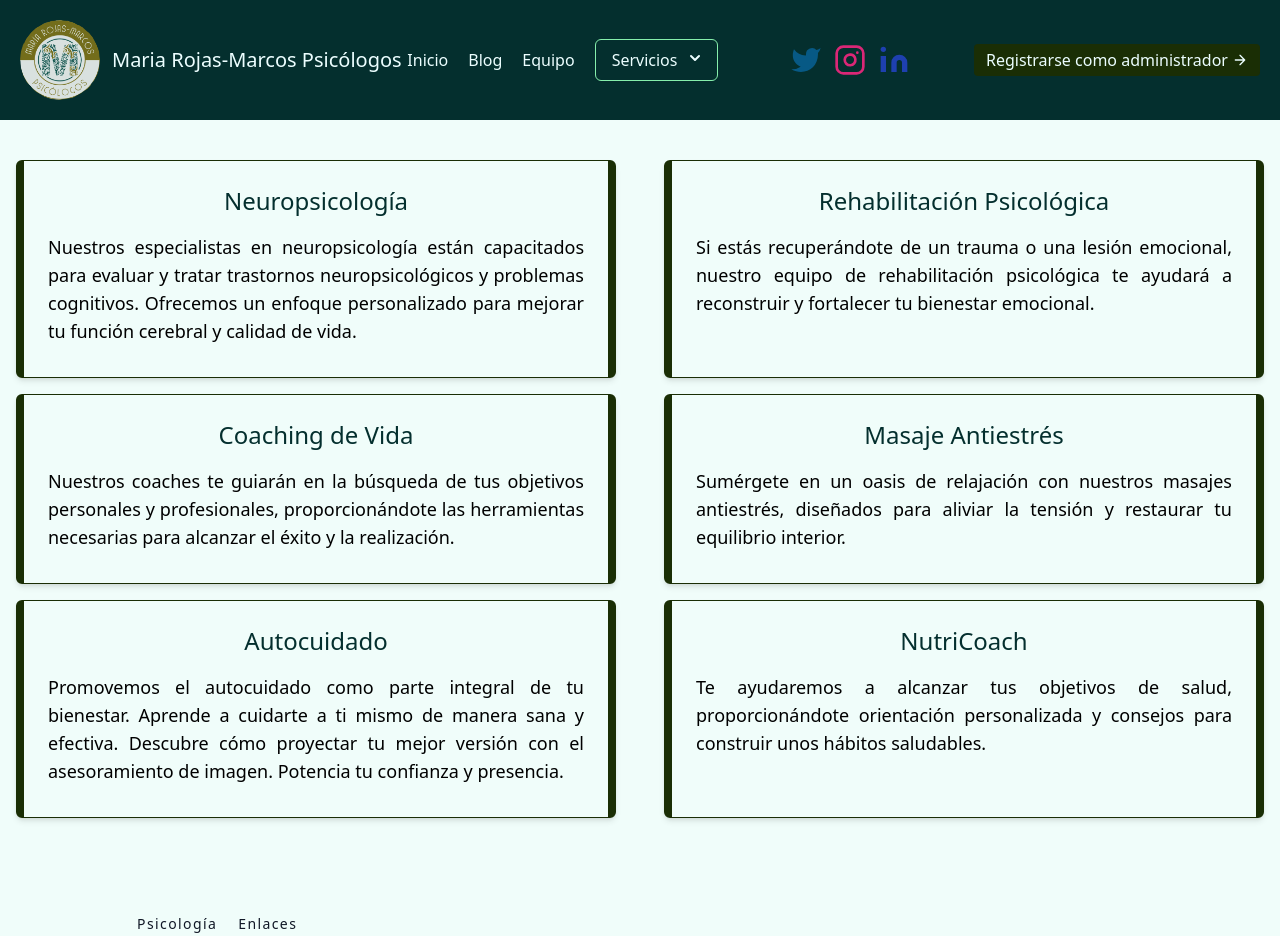
After one commit to juaalvcam/MariaRojasMarcosPsicologos, a Django app: page /servicios/otros/ in a window 1280 px wide. The commit adds this page. Shown: the top 936 px of the page. Run offline with Django 4.2, Linux system fonts and the light colour scheme; some libraries are stand-ins or nearby versions; grey boxes are pictures that could not be loaded.

Commit message:
Agregado de funcionalidad de menú desplegable y reorganización de rutas de servicios

```diff
--- a/psicoMRM/templates/base.html
+++ b/psicoMRM/templates/base.html
@@ -8,6 +8,7 @@
     <title>Maria Rojas-Marcos Psicólogos</title>
     <script src="{% static 'js/carrousel.js' %}"></script>
     <script src="{% static 'js/modal_articulo.js' %}"></script>
+    <script src="{% static 'js/dropdown.js' %}"></script>
   </head>
   <body class="bg-teal-50">
     <header class="text-cyan-50 body-font bg-teal-950">
@@ -34,11 +35,6 @@
           <a class="mr-5 hover:text-lime-800 text-cyan-50 font-thin" href="/"
             >Inicio</a
           >
-          <a class="mr-5 hover:text-lime-800 text-cyan-50 font-thin"
-            >Adolescentes</a
-          >
-          <a class="mr-5 hover:text-lime-800 text-cyan-50 font-thin">Adultos</a>
-          <a class="mr-5 hover:text-lime-800 text-cyan-50 font-thin">Parejas</a>
           <a
             class="mr-5 hover:text-lime-800 text-cyan-50 font-thin"
             href="{% url 'blog' %}"
@@ -49,11 +45,7 @@
             href="{% url 'about' %}"
             >Equipo</a
           >
-          <a
-            class="mr-5 hover:text-lime-800 font-thin"
-            href="{% url 'servicios' %}"
-            >Servicios</a
-          >
+          {% include 'dopdown_servicios.html' %}
         </nav>
 
         <!--REDES SOCIALES-->
--- /dev/null
+++ b/psicoMRM/templates/dopdown_servicios.html
@@ -0,0 +1,61 @@
+<div class="group inline-block text-left relative mr-12 z-50">
+  <button
+    class="inline-flex justify-center w-full rounded-md border border-green-300 shadow-sm px-4 py-2 focus:outline-none focus:ring-2 focus:ring-offset-2 focus:ring-green-500 text-cyan-50 font-thin"
+  >
+    Servicios
+    <svg
+      class="-mr-1 ml-2 h-5 w-5"
+      xmlns="http://www.w3.org/2000/svg"
+      viewBox="0 0 20 20"
+      fill="currentColor"
+      aria-hidden="true"
+    >
+      <path
+        fill-rule="evenodd"
+        d="M5.293 7.293a1 1 0 011.414 0L10 10.586l3.293-3.293a1 1 0 111.414 1.414l-4 4a1 1 0 01-1.414 0l-4-4a1 1 0 010-1.414z"
+        clip-rule="evenodd"
+      />
+    </svg>
+  </button>
+  <div
+    class="origin-top-right absolute right-0 mt-2 w-56 rounded-md shadow-lg bg-white ring-1 ring-black ring-opacity-5"
+  >
+    <div
+      class="py-1"
+      role="menu"
+      aria-orientation="vertical"
+      aria-labelledby="options-menu"
+    >
+      <a
+        class="block px-4 py-2 text-lg hover:bg-lime-800 text-center focus:outline-nonetext-cyan-50 bg-lime-950 font-thin"
+        role="menuitem"
+        href="{% url 'servicios_adultos' %}"
+        >Adultos</a
+      >
+      <a
+        class="block px-4 py-2 text-lg hover:bg-teal-900 bg-teal-950 text-center text-cyan-50 font-thin"
+        role="menuitem"
+        href="{% url 'servicios_parejas' %}"
+        >Parejas</a
+      >
+      <a
+        class="block px-4 py-2 text-lg hover:bg-teal-600 bg-teal-700 text-center text-cyan-50 font-thin"
+        role="menuitem"
+        href="{% url 'servicios_adolescentes' %}"
+        >Adolescentes</a
+      >
+      <a
+        class="block px-4 py-2 text-lg hover:bg-teal-300 bg-teal-50 text-center hover:text-lime-800 text-lime-900 font-thin"
+        role="menuitem"
+        href="{% url 'servicios_ninos' %}"
+        >Niños</a
+      >
+      <a
+        class="block px-4 py-2 text-lg hover:bg-teal-300 bg-teal-50 text-center hover:text-lime-800 text-lime-900 font-thin"
+        role="menuitem"
+        href="{% url 'servicios_otros' %}"
+        >Otros servicios</a
+      >
+    </div>
+  </div>
+</div>
--- /dev/null
+++ b/psicoMRM/templates/servicios_ninos.html
@@ -0,0 +1 @@
+{% include 'servicios_adolescentes.html' %}
--- /dev/null
+++ b/psicoMRM/templates/servicios_otros.html
@@ -0,0 +1,78 @@
+{% extends 'base.html' %} {% block content %}
+<div class="grid grid-cols-2 md:grid-cols-2 gap-4 mt-10">
+  <div
+    class="p-6 shadow-md rounded-md border border-x-8 border-lime-950 ml-4 mr-4 hover:bg-blue-100"
+  >
+    <h2 class="text-2xl font-thin mb-4 text-center text-teal-950">
+      <strong>Neuropsicología</strong>
+    </h2>
+    <p class="text-lg mb-2 text-justify font-thin">
+      Nuestros especialistas en neuropsicología están capacitados para evaluar y
+      tratar trastornos neuropsicológicos y problemas cognitivos. Ofrecemos un
+      enfoque personalizado para mejorar tu función cerebral y calidad de vida.
+    </p>
+  </div>
+  <div
+    class="p-6 shadow-md rounded-md border border-x-8 border-lime-950 ml-4 mr-4 hover:bg-blue-100"
+  >
+    <h2 class="text-2xl font-thin mb-4 text-center text-teal-950">
+      <strong>Rehabilitación Psicológica</strong>
+    </h2>
+    <p class="text-lg mb-2 text-justify font-thin">
+      Si estás recuperándote de un trauma o una lesión emocional, nuestro equipo
+      de rehabilitación psicológica te ayudará a reconstruir y fortalecer tu
+      bienestar emocional.
+    </p>
+  </div>
+  <div
+    class="p-6 shadow-md rounded-md border border-x-8 border-lime-950 ml-4 mr-4 hover:bg-blue-100"
+  >
+    <h2 class="text-2xl font-thin mb-4 text-center text-teal-950">
+      <strong>Coaching de Vida</strong>
+    </h2>
+    <p class="text-lg mb-2 text-justify font-thin">
+      Nuestros coaches te guiarán en la búsqueda de tus objetivos personales y
+      profesionales, proporcionándote las herramientas necesarias para alcanzar
+      el éxito y la realización.
+    </p>
+  </div>
+  <div
+    class="p-6 shadow-md rounded-md border border-x-8 border-lime-950 ml-4 mr-4 hover:bg-blue-100"
+  >
+    <h2 class="text-2xl font-thin mb-4 text-center text-teal-950">
+      <strong>Masaje Antiestrés</strong>
+    </h2>
+    <p class="text-lg mb-2 text-justify font-thin">
+      Sumérgete en un oasis de relajación con nuestros masajes antiestrés,
+      diseñados para aliviar la tensión y restaurar tu equilibrio interior.
+    </p>
+  </div>
+
+  <div
+    class="p-6 shadow-md rounded-md border border-x-8 border-lime-950 ml-4 mr-4 hover:bg-blue-100"
+  >
+    <h2 class="text-2xl font-thin mb-4 text-center text-teal-950">
+      <strong>Autocuidado</strong>
+    </h2>
+    <p class="text-lg mb-2 text-justify font-thin">
+      Promovemos el autocuidado como parte integral de tu bienestar. Aprende a
+      cuidarte a ti mismo de manera sana y efectiva. Descubre cómo proyectar tu
+      mejor versión con el asesoramiento de imagen. Potencia tu confianza y
+      presencia.
+    </p>
+  </div>
+  <div
+    class="p-6 shadow-md rounded-md border border-x-8 border-lime-950 ml-4 mr-4 hover:bg-blue-100"
+  >
+    <h2 class="text-2xl font-thin mb-4 text-center text-teal-950">
+      <strong>NutriCoach</strong>
+    </h2>
+    <p class="text-lg mb-2 text-justify font-thin">
+      Te ayudaremos a alcanzar tus objetivos de salud, proporcionándote
+      orientación personalizada y consejos para construir unos hábitos
+      saludables.
+    </p>
+  </div>
+</div>
+
+{% endblock %}
--- a/psicoMRM/urls.py
+++ b/psicoMRM/urls.py
@@ -7,7 +7,13 @@ urlpatterns = [
     path("", views.index, name="index"),
     path("about/", views.about, name="about"),
     path("blog/", views.blog, name="blog"),
-    path("servicios", views.servicios, name="servicios"),
+    # SERVICIOS
+    path("servicios/adultos/", views.servicios_adultos, name="servicios_adultos"),
+    path("servicios/parejas/", views.servicios_parejas, name="servicios_parejas"),
+    path("servicios/adolescentes/", views.servicios_adolescentes,
+         name="servicios_adolescentes"),
+    path("servicios/ninos/", views.servicios_ninos, name="servicios_ninos"),
+    path("servicios/otros/", views.servicios_otros, name="servicios_otros"),
     # GESTION DE USUARIOS
     path("register/", views.register, name="register"),
     path("login/", views.user_login, name="login"),
--- a/psicoMRM/views.py
+++ b/psicoMRM/views.py
@@ -111,5 +111,17 @@ def blog(request):
 
 
 # SERVICIOS
-def servicios(request):
-    return render(request, "servicios.html")
+def servicios_adultos(request):
+    return render(request, "servicios_adultos.html")
+
+def servicios_parejas(request):
+    return render(request, "servicios_parejas.html")
+
+def servicios_adolescentes(request):
+    return render(request, "servicios_adolescentes.html")
+
+def servicios_ninos(request):
+    return render(request, "servicios_ninos.html")
+
+def servicios_otros(request):
+    return render(request, "servicios_otros.html")
--- /dev/null
+++ b/static/js/dropdown.js
@@ -0,0 +1,20 @@
+document.addEventListener("DOMContentLoaded", function () {
+  let groups = document.querySelectorAll(".group");
+  groups.forEach(function (group) {
+    let button = group.querySelector("button");
+    let dropdown = group.querySelector("div");
+
+    // Establecer inicialmente el desplegable como cerrado
+    dropdown.style.display = "none";
+
+    button.addEventListener("click", function () {
+      let isShown = dropdown.style.display === "block";
+      dropdown.style.display = isShown ? "none" : "block";
+    });
+    document.addEventListener("click", function (event) {
+      if (!group.contains(event.target)) {
+        dropdown.style.display = "none";
+      }
+    });
+  });
+});
```
Also changed, not shown: psicoMRM/templates/servicios.html (deleted, +0 -108 lines), psicoMRM/templates/servicios_adolescentes.html (added, +17 -0 lines), psicoMRM/templates/servicios_adultos.html (added, +18 -0 lines), psicoMRM/templates/servicios_parejas.html (added, +30 -0 lines).
